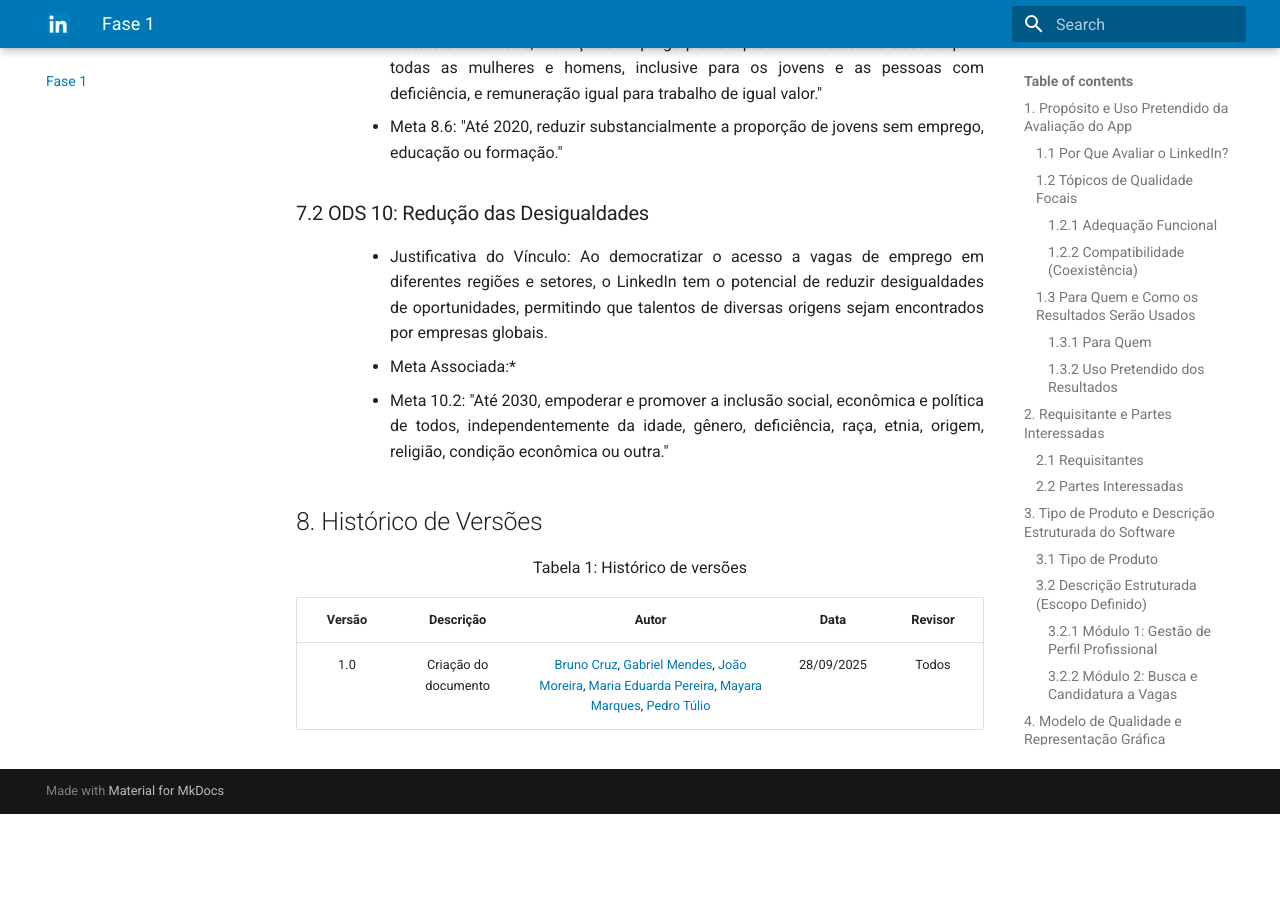
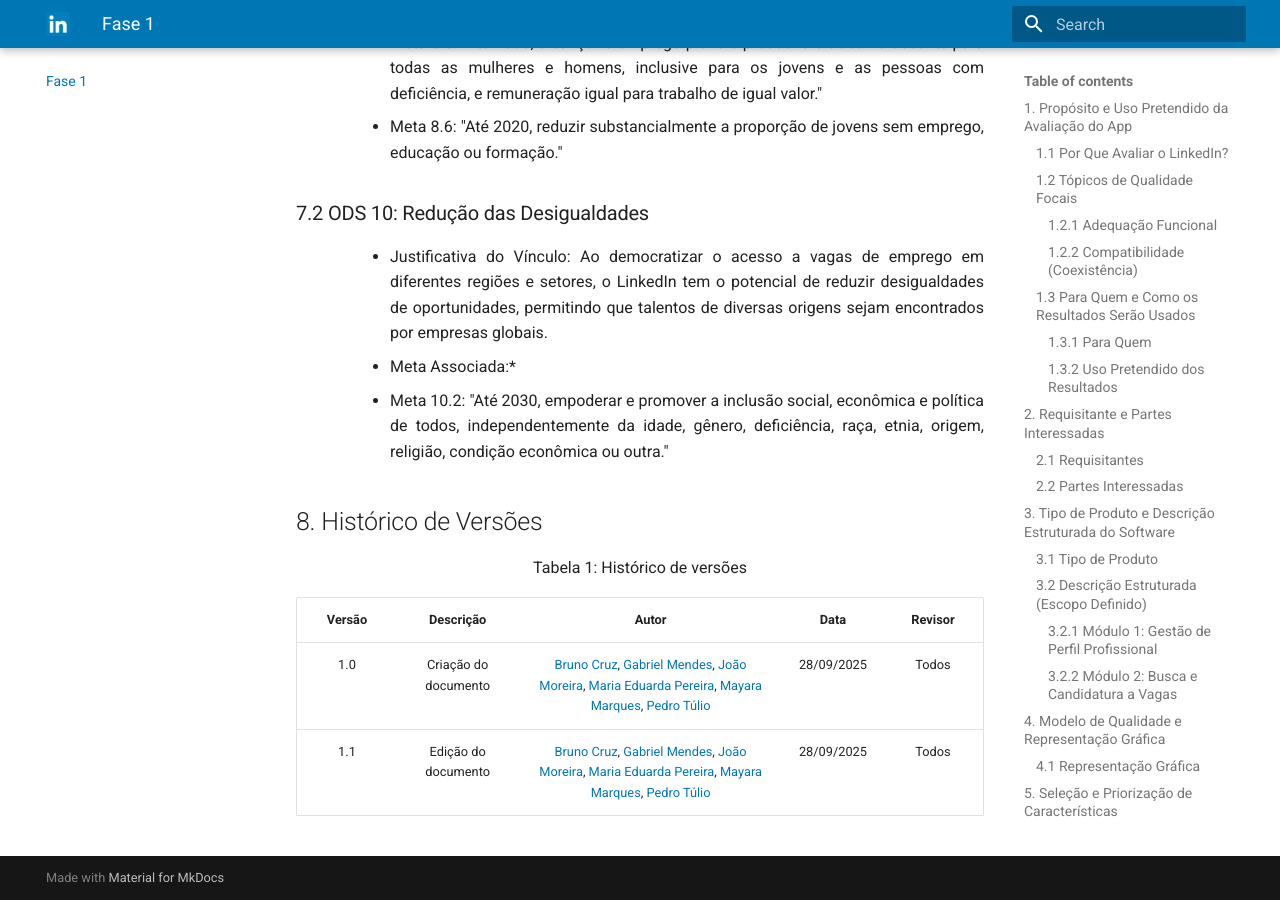
Before and after one commit to FCTE-Qualidade-de-Software-1/2025-2_T02_ELIZABETH-FRIEDMAN, an MkDocs documentation site: the page built from docs/fase1/fase1.md, in a window 1280 px wide and 900 px high, scrolled down 7059 px. Built offline with MkDocs 1.6.1 and Material for MkDocs 9.7.7, drawn with Linux system fonts in a browser that asks for light colours; before the commit the page ends 7873 px from its top, so only the background shows below that.

Commit message:
docs: Adicionando informações na tabela de versionamento

```diff
--- a/docs/fase1/fase1.md
+++ b/docs/fase1/fase1.md
@@ -225,3 +225,4 @@
 | Versão |Descrição     |Autor                                       |Data    |Revisor|
 |:-:     | :-:          | :-:                                        | :-:        |:-:|
 |1.0     |Criação do documento| [Bruno Cruz](https://github.com/brunocrzz), [Gabriel Mendes](https://github.com/gbevi), [João Moreira](https://github.com/joaofmoreiraa), [Maria Eduarda Pereira](https://github.com/maaduh), [Mayara Marques](https://github.com/maymarquee), [Pedro Túlio](https://github.com/PedrooCamilo)| 28/09/2025 | Todos |
+|1.1     |Edição do documento| [Bruno Cruz](https://github.com/brunocrzz), [Gabriel Mendes](https://github.com/gbevi), [João Moreira](https://github.com/joaofmoreiraa), [Maria Eduarda Pereira](https://github.com/maaduh), [Mayara Marques](https://github.com/maymarquee), [Pedro Túlio](https://github.com/PedrooCamilo)| 28/09/2025 | Todos |
```
